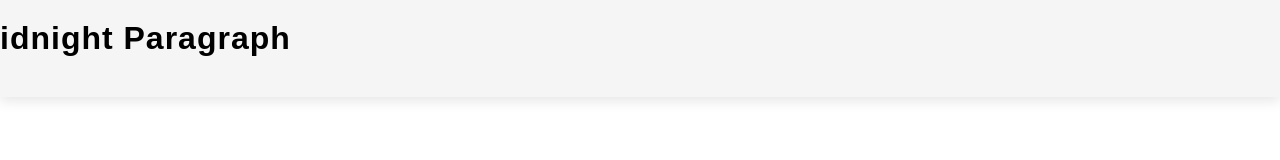
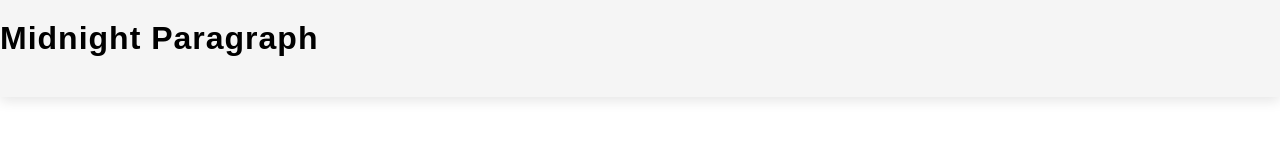
Before and after one commit to salmancodes9/Midnight-Paragraph, a plain HTML site: page naturebio.html in a window 1280 px wide. Shown: the top 160 px of the page. Drawn offline with Linux system fonts and the light colour scheme; a web font is replaced by a local one.

Commit message:
completed

```diff
--- a/naturebio.html
+++ b/naturebio.html
@@ -11,7 +11,7 @@
 <body>
      <header class="navbar">
     <div class="navbar__container">
-      <div class="navbar__brand">idnight Paragraph</div>
+      <div class="navbar__brand">Midnight Paragraph</div>
       <!-- <nav class="navbar__links">
         <a href="index.html">Home</a>
         <a href="#footer">About</a>
```
